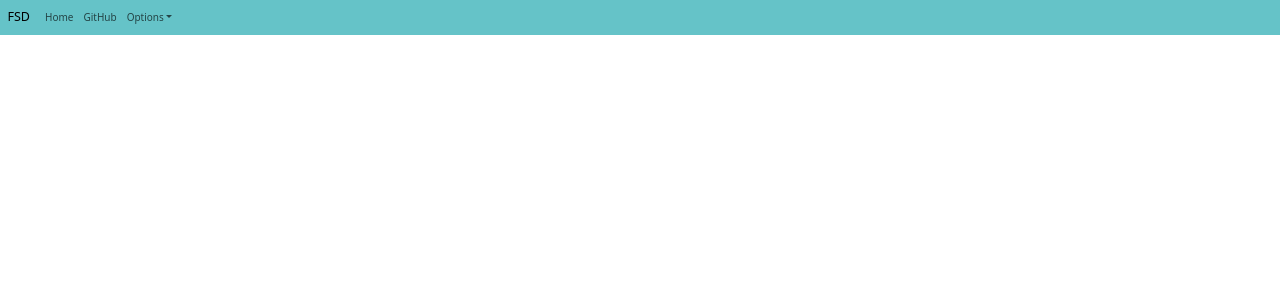
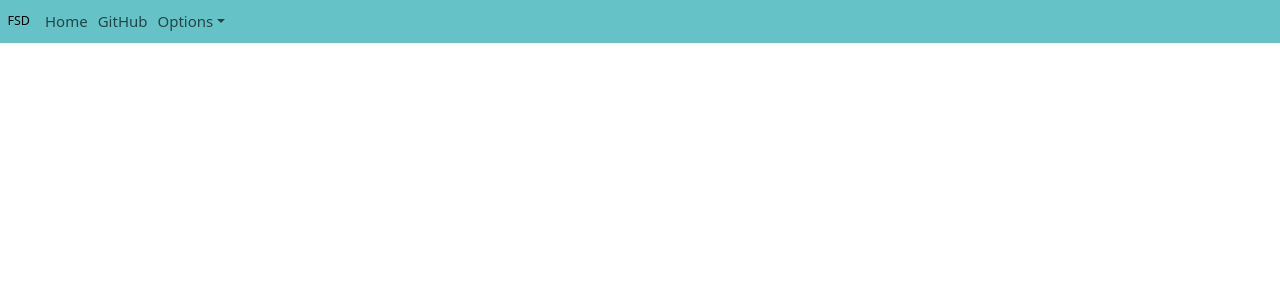
Before and after one commit to Gopiprashanthraju/SilentVox, a React (Vite) app: page / in a window 1280 px wide. Shown: the top 300 px of the page. Built offline with nearby package versions, Linux system fonts and the light colour scheme.

Commit message:
fix: adjust navbar size

```diff
--- a/src/components/Navbar.jsx
+++ b/src/components/Navbar.jsx
@@ -20,7 +20,7 @@ function NavigationBar(props) {
 
   return (
     <div>
-      <Navbar {...props}>
+      <Navbar style={{minHeight:"1.5em",fontSize:"1.5em"}} {...props}>
         <NavbarBrand href="/">FSD</NavbarBrand>
         <NavbarToggler onClick={toggle} />
         <Collapse isOpen={isOpen} navbar>
```
